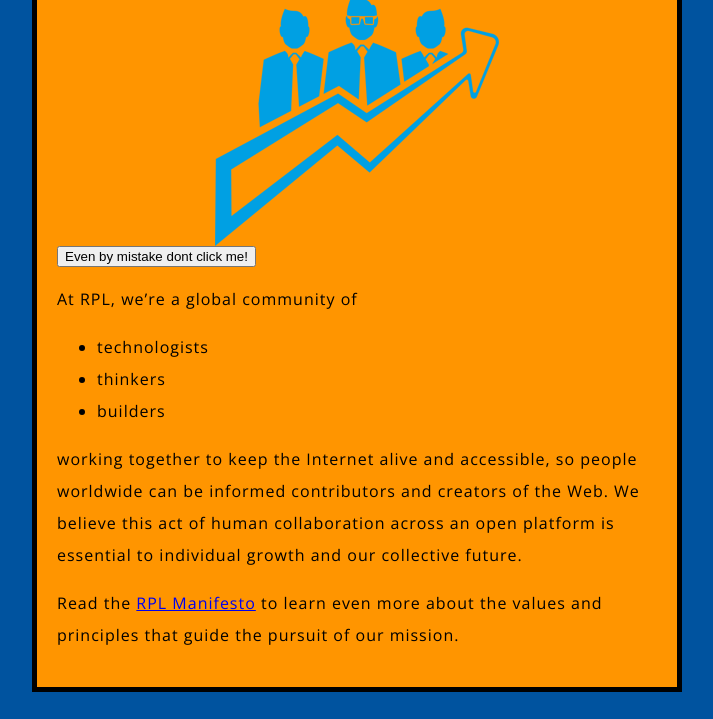
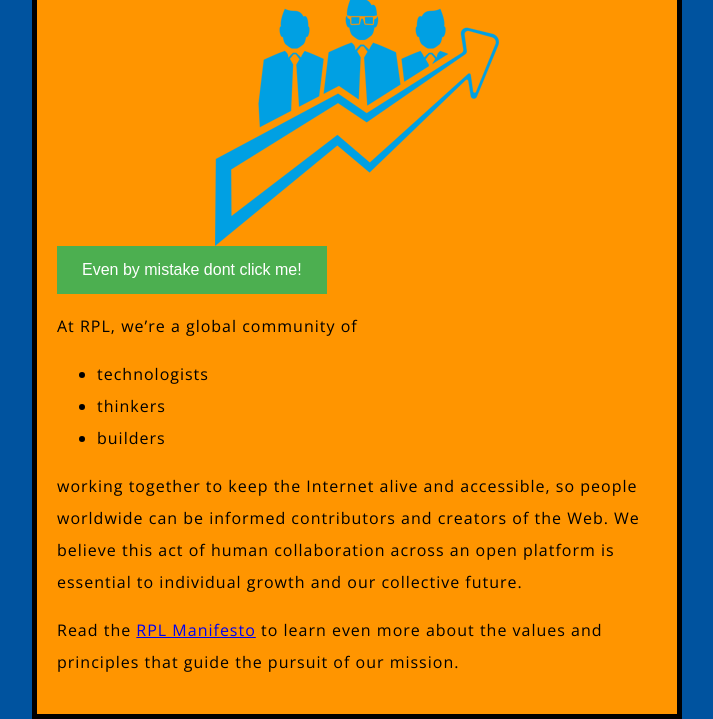
Before and after one commit to karthikcoool/karthikcoool.github.io, a plain HTML site: page index.html in a window 1280 px wide. Shown: the part 130-849 px from the top of the page, without its empty margins (283-996 px from the left). Before the commit the page ends 822 px from the top, so only its background shows below. Drawn offline with nearby package versions, Linux system fonts and the light colour scheme.

Commit message:
Update style.css

```diff
--- a/styles/style.css
+++ b/styles/style.css
@@ -15,7 +15,19 @@ p, li {
   line-height: 2;
   letter-spacing: 1px;
 }
+.button {
+    background-color: #4CAF50;
+    border: none;
+    color: white;
+    padding: 15px 25px;
+    text-align: center;
+    font-size: 16px;
+    cursor: pointer;
+}
 
+.button:hover {
+    background-color: green;
+}
 
 html {
   background-color: #00539F;
```
